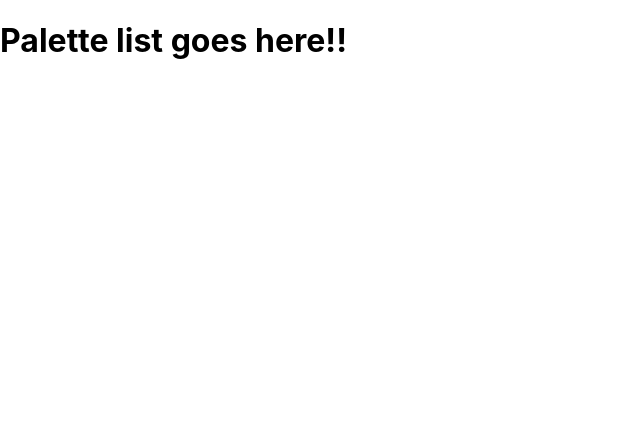
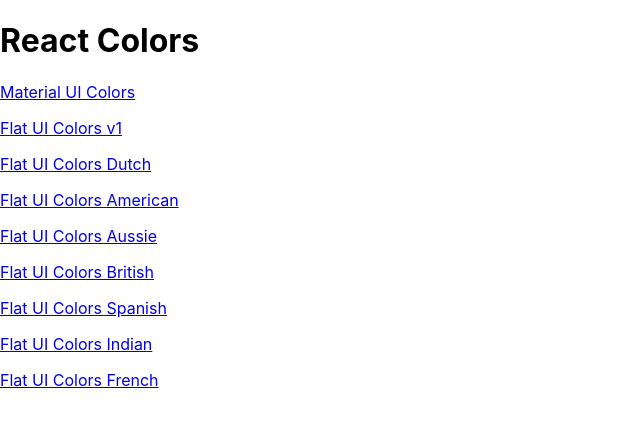
Before and after one commit to SaladinDacic/MassiveReact-Color-Project, a React (Create React App) app: page / in a window 1280 px wide. Shown: the top 424 px of the page, without its empty margins (0-640 px from the left). Built offline with nearby package versions, Linux system fonts and the light colour scheme.

Commit message:
Add Palette-list and links

```diff
--- a/src/App.js
+++ b/src/App.js
@@ -1,3 +1,4 @@
+import PaletteList from "./PaletteList";
 import Palette from "./Palette";
 import seedColors from "./seedColors";
 import {Route, Switch} from "react-router-dom";
@@ -20,7 +21,7 @@
     // console.log(generatePalette(seedColors[4]))
     return (
       <Switch>
-        <Route exact path="/" render={()=><h1>Palette list goes here!!</h1>}/>
+        <Route exact path="/" render={()=><PaletteList palettes={seedColors}/>}/>
         <Route
           exact
           path="/palette/:id"
--- a/src/Navbar.js
+++ b/src/Navbar.js
@@ -1,4 +1,5 @@
 import React, { Component } from 'react';
+import {Link} from "react-router-dom";
 import "./Navbar.css"
 
 import Select from '@material-ui/core/Select';
@@ -36,7 +37,7 @@
         return (
             <header className="Navbar">
                 <div className="logo">
-                    <a href="#">reactcolorpicker</a>
+                    <Link to="/">reactcolorpicker</Link>
                 </div>
                 <div className="slider-container">
                     <span >Level: {level}</span>
--- /dev/null
+++ b/src/PaletteList.js
@@ -0,0 +1,19 @@
+import React, { Component } from 'react';
+import {Link} from "react-router-dom";
+
+class PaletteList extends Component {
+    render() {
+        const {palettes} = this.props;
+        return (
+            <div>
+                <h1>React Colors</h1>
+                {palettes.map(palette=>{
+                    return  <p>
+                                <Link to={`/palette/${palette.id}`}>{palette.paletteName}</Link>
+                            </p>
+                })}
+            </div>
+        )
+    }
+}
+export default  PaletteList;
```
Also changed, not shown: 1 other file (tests, documents, lock files or other folders).
